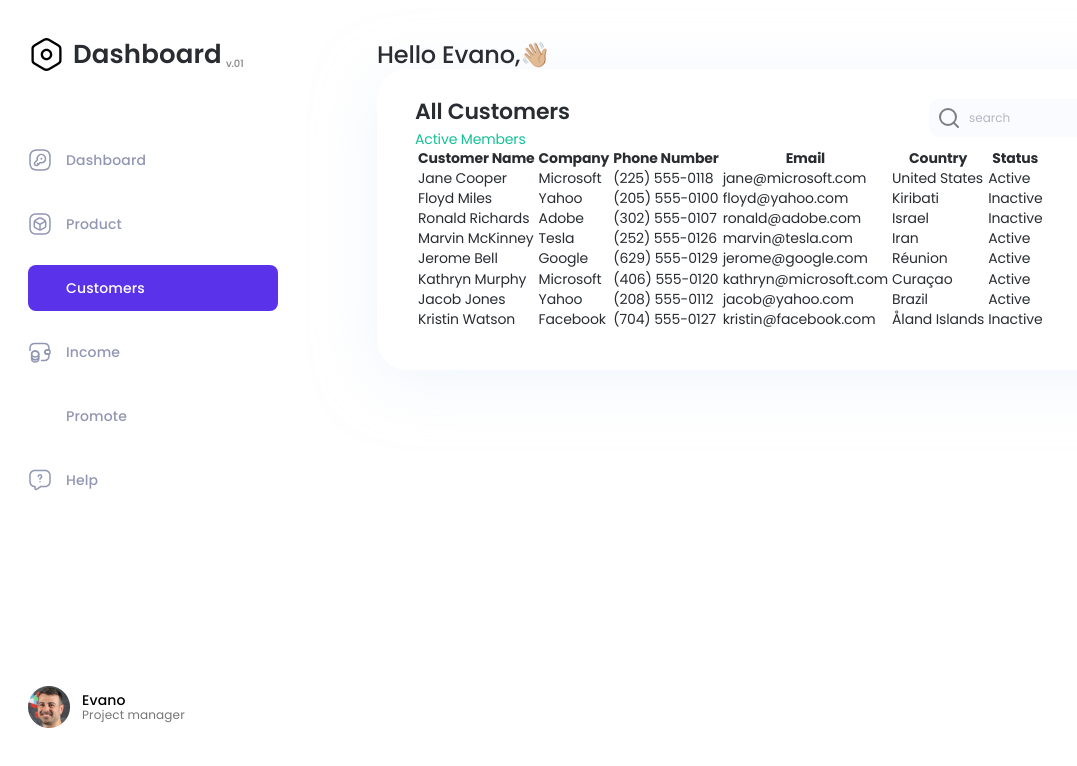
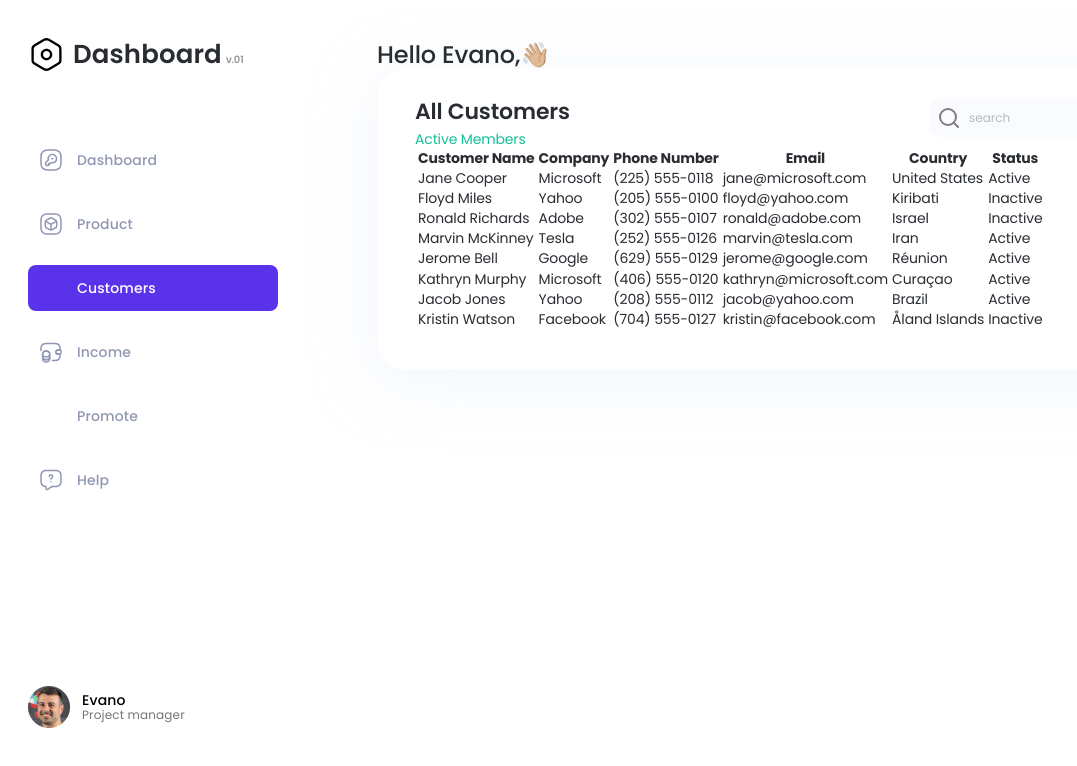
Before and after one commit to Vi7ality/dashboard-pug, a website: page src/pug/index.pug in a window 1280 px wide. Shown: the whole page, without its empty margins (0-1077 px from the left). Drawn offline with nearby package versions, Linux system fonts and the light colour scheme; files that its build step writes are made by us from their sources; files whose address does not match are found by name.

Commit message:
added styles to sidebar

```diff
--- a/src/css/main.css
+++ b/src/css/main.css
@@ -97,7 +97,7 @@ p {
 
 .title__flex-wrap {
   display: flex;
-  align-items: flex-end;
+  align-items: baseline;
   gap: 4px;
 }
 
@@ -123,13 +123,11 @@ p {
 }
 
 .navbar__item {
-  padding-top: 11px;
-  padding-bottom: 11px;
+  padding: 11px;
 }
 
 .navbar__item--active {
-  padding-top: 11px;
-  padding-bottom: 11px;
+  padding: 11px;
   background-color: var(--accent-background-color);
   border-radius: 8px;
 }
@@ -137,14 +135,19 @@ p {
 .navbar__link {
   display: flex;
   align-items: center;
+  justify-content: space-between;
+}
+
+.navbar__name-flexwrap {
+  display: flex;
+  align-items: center;
+  gap: 14px;
 }
 
 .navbar__icon {
   display: block;
   width: 24px;
   height: 24px;
-
-  margin-right: 14px;
 }
 
 .navbar__name {
--- a/src/pug/includes/nav-bar.pug
+++ b/src/pug/includes/nav-bar.pug
@@ -2,18 +2,20 @@ mixin navLink(name, href, iconName, active=false)
     if active
         li.navbar__item--active
              a(href=href).navbar__link
-                svg.navbar__icon
-                    use(href=`./assets/icons.svg#${iconName}`)
-                p.navbar__name--active= name
+                .navbar__name-flexwrap
+                    svg.navbar__icon
+                        use(href=`./assets/icons.svg#${iconName}`)
+                    p.navbar__name--active= name
                 svg.navbar__arrow-icon
                     use(href="./assets/icons.svg#icon-chevron-right")
 
     else
         li.navbar__item
             a(href=href).navbar__link
-                svg.navbar__icon
-                    use(href=`./assets/icons.svg#${iconName}`)
-                p.navbar__name= name
+                .navbar__name-flexwrap
+                    svg.navbar__icon
+                        use(href=`./assets/icons.svg#${iconName}`)
+                    p.navbar__name= name
                 svg.navbar__arrow-icon
                     use(href="./assets/icons.svg#icon-chevron-right")
 
```
Also changed, not shown: src/assets/icons.svg, src/index.html.
